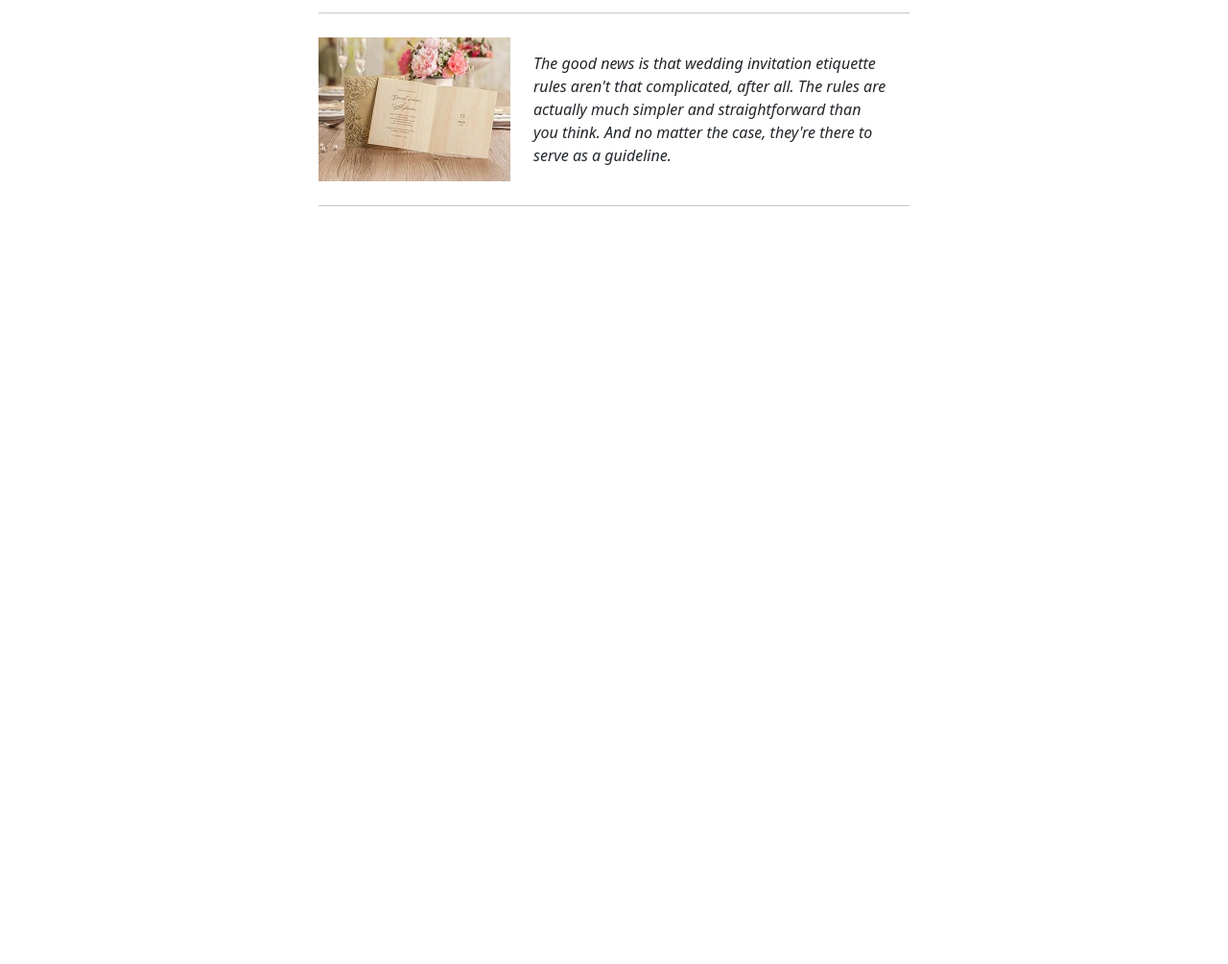
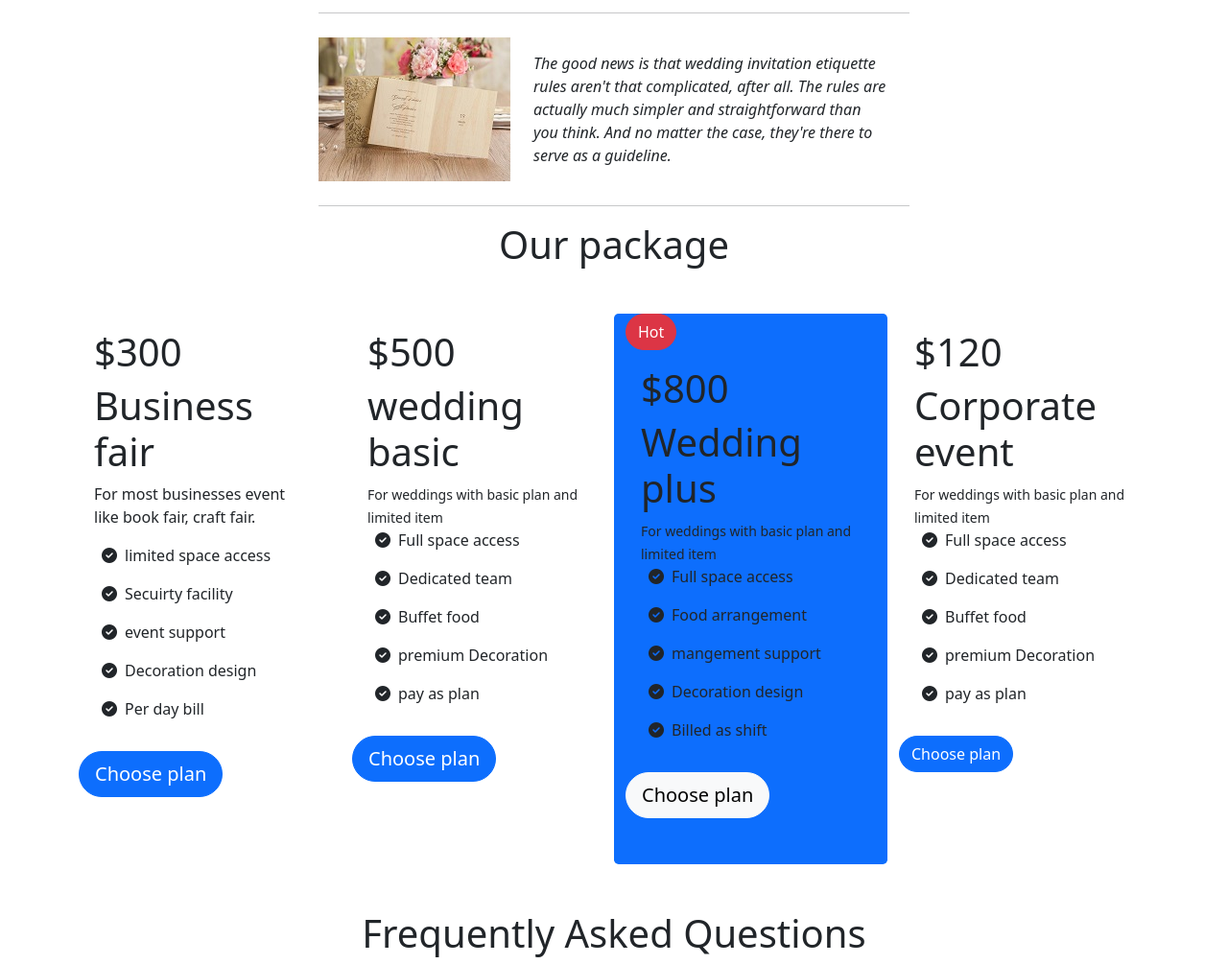
Before and after one commit to shaiful0/weeding-convention-center, a plain HTML site: page index.html in a window 1280 px wide. Shown: the part 550-1555 px from the top of the page at 96% size. Before the commit the page ends 800 px from the top, so only its background shows below. Drawn offline with nearby package versions, Linux system fonts and the light colour scheme.

Commit message:
add pakage part

```diff
--- a/css/index.css
+++ b/css/index.css
@@ -1,4 +1,7 @@
 @import url('https://fonts.googleapis.com/css2?family=Poppins&display=swap');
+
+
+<script src="https://kit.fontawesome.com/1905a3cd60.js" crossorigin="anonymous"></script>
 
 .body{
   font-family: 'Poppins', sans-serif;
--- a/index.html
+++ b/index.html
@@ -7,6 +7,8 @@
   <title>Document</title>
   <!-- Bootstrap Link -->
   <link href="https://cdn.jsdelivr.net/npm/bootstrap@5.1.3/dist/css/bootstrap.min.css" rel="stylesheet" integrity="sha384-1BmE4kWBq78iYhFldvKuhfTAU6auU8tT94WrHftjDbrCEXSU1oBoqyl2QvZ6jIW3" crossorigin="anonymous">
+
+  <script src="https://kit.fontawesome.com/1905a3cd60.js" crossorigin="anonymous"></script>
   <!-- Fonts -->
   <!-- <link rel="preconnect" href="https://fonts.googleapis.com">
 <link rel="preconnect" href="https://fonts.gstatic.com" crossorigin>
@@ -97,6 +99,101 @@
   <!-- Main part -->
   <main>
     <!-- package part -->
+      <h1 class="text-center">Our package</h1>
+
+      <div class="container my-5">
+        <div class="row row-cols-1 row-cols-md-4 g-4">
+          <div class="col">
+            <div class=" h-100">
+              <div class="card-body">
+                <h1 class="card-title">$300</h1>
+                <h1>Business fair</h1>
+                <p>For most businesses event
+                  like book fair, craft fair.</p>
+                <div class="item-list">
+                <p><i class="fas fa-check-circle mx-2"></i>limited space access</p>
+                <p><i class="fas fa-check-circle mx-2"></i>Secuirty facility</p>
+                <p><i class="fas fa-check-circle mx-2"></i>event support</p>
+                <p><i class="fas fa-check-circle mx-2"></i>Decoration design</p>
+                <p><i class="fas fa-check-circle mx-2"></i>Per day bill</p>
+                </div>
+              </div>
+              <div class="footer">
+                <button type="button" class="btn btn-primary btn-lg rounded-pill">Choose plan</button>
+              </div>
+            </div>
+          </div>
+          <div class="col">
+            <div class=" h-100">
+              <div class="card-body">
+                <h1 class="card-title">$500</h1>
+                <h1>wedding basic</h1>
+                <small class="card-text">For weddings with basic plan
+                  and limited item</small>
+                  <div class="item-list">
+                    <p><i class="fas fa-check-circle mx-2"></i>Full space access</p>
+                    <p><i class="fas fa-check-circle mx-2"></i>Dedicated team</p>
+                    <p><i class="fas fa-check-circle mx-2"></i>Buffet food</p>
+                    <p><i class="fas fa-check-circle mx-2"></i>premium Decoration</p>
+                    <p><i class="fas fa-check-circle mx-2"></i>pay as plan</p>
+                    </div>
+              </div>
+              <div class="footer">
+                <button type="button" class="btn btn-primary btn-lg rounded-pill">Choose plan</button>
+              </div>
+            </div>
+          </div>
+          <div class="col rounded-3 bg-primary">
+            <button class="btn btn-danger rounded-pill">Hot</button>
+            <div class=" h-100">
+              <div class="card-body">
+                <h1 class="card-title">$800</h1>
+                <h1>Wedding plus</h1>
+                <small class="card-text">For weddings with basic plan
+                  and limited item</small>
+                  <div class="item-list">
+                    <p><i class="fas fa-check-circle mx-2"></i>Full space access</p>
+                    <p><i class="fas fa-check-circle mx-2"></i>Food arrangement</p>
+                    <p><i class="fas fa-check-circle mx-2"></i>mangement support</p>
+                    <p><i class="fas fa-check-circle mx-2"></i>Decoration design</p>
+                    <p><i class="fas fa-check-circle mx-2"></i>Billed as shift</p>
+                    </div>
+
+              </div>
+              <div class="footer">
+                <button type="button" class="btn btn-light btn-lg rounded-pill mb-5">Choose plan</button>
+              </div>
+            </div>
+          </div>
+          <div class="col">
+            <div class=" h-100">
+              <div class="card-body">
+                <h1 class="card-title">$120</h1>
+                <h1>Corporate event</h1>
+                <small class="card-text">For weddings with basic plan
+                  and limited item</small>
+                  <div class="item-list">
+                    <p><i class="fas fa-check-circle mx-2"></i>Full space access</p>
+                    <p><i class="fas fa-check-circle mx-2"></i>Dedicated team</p>
+                    <p><i class="fas fa-check-circle mx-2"></i>Buffet food</p>
+                    <p><i class="fas fa-check-circle mx-2"></i>premium Decoration</p>
+                    <p><i class="fas fa-check-circle mx-2"></i>pay as plan</p>
+                    </div>
+              </div>
+              <div class="footer">
+                <button type="button" class="btn btn-primary btn-l rounded-pill">Choose plan</button>
+              </div>
+            </div>
+          </div>
+        </div>
+      </div>
+
+
+
+    <div class="container">
+      <h1 class="text-center">Frequently Asked Questions</h1>
+    </div>
+
   </main>
 
   <!-- Js Link  -->
```
